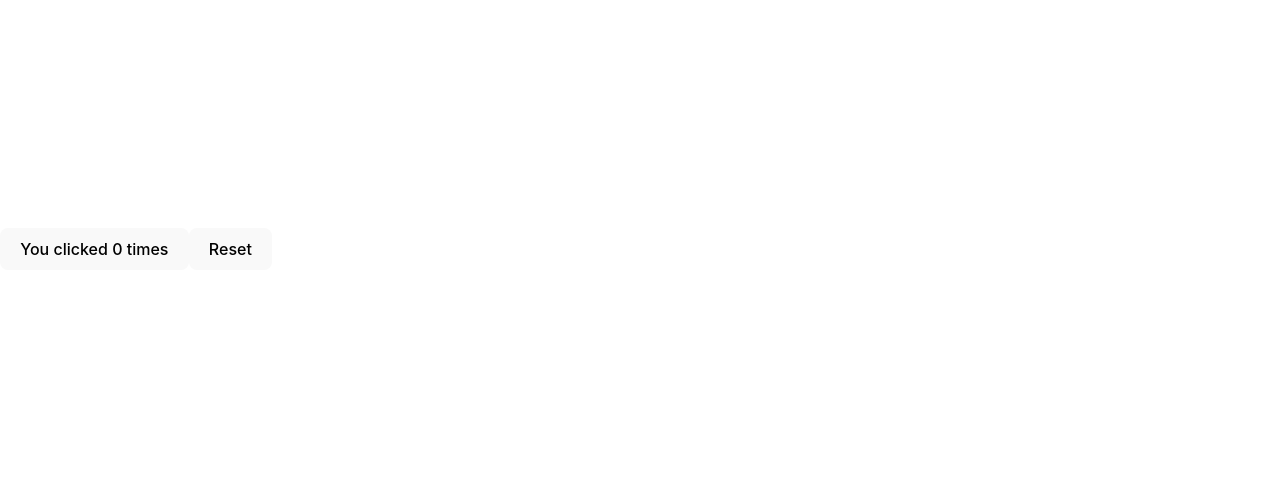
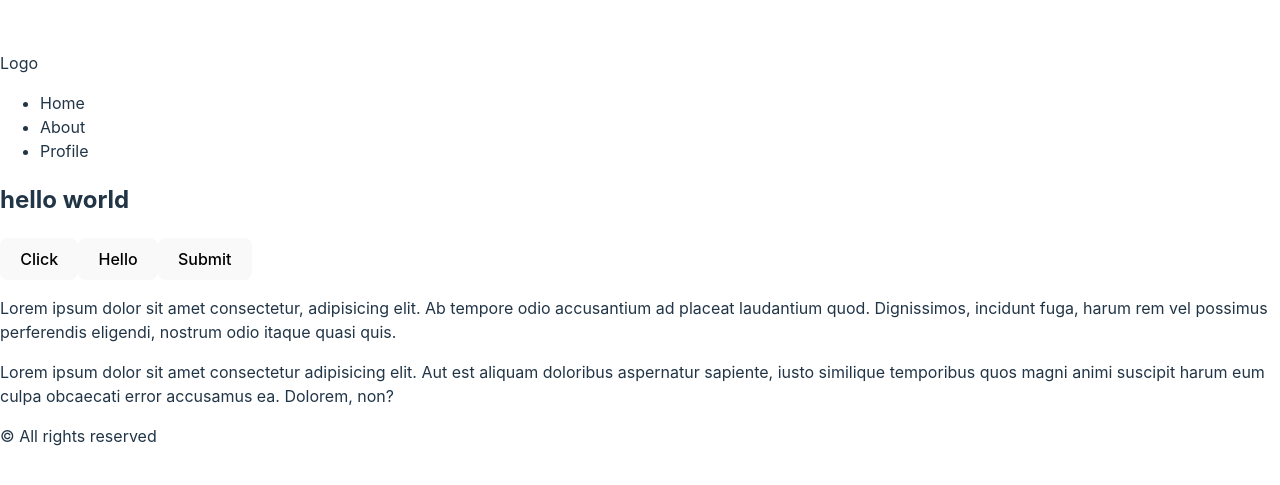
Before and after one commit to svbiz4u/react-test, a React (Vite) app: page / in a window 1280 px wide. Shown: the part 151-636 px from the top of the page. Built offline with nearby package versions, Linux system fonts and the light colour scheme.

Commit message:
com-021124-1636

```diff
--- a/src/components/App.jsx
+++ b/src/components/App.jsx
@@ -1,125 +1,52 @@
+const Header = () => {
+  return (
+<header>
+    <div> Logo </div>
+      <nav>
+        <ul>
+        <li>Home</li>
+        <li>About</li>
+        <li>Profile</li>
+        </ul>
+      </nav>
+  </header>
+)
+}
 
-// src/App.jsx
-// import Product from './Product';
+const Section = () => {
+  return (
+    <section>
+    <h2>hello world</h2>
+    <button>Click</button>
+    <button>Hello</button>
+    <button>Submit</button>
+    <p>Lorem ipsum dolor sit amet consectetur, adipisicing elit. Ab tempore odio accusantium ad placeat laudantium quod. Dignissimos, incidunt fuga, harum rem vel possimus perferendis eligendi, nostrum odio itaque quasi quis.
+    </p>
+
+    <p>Lorem ipsum dolor sit amet consectetur adipisicing elit. Aut est aliquam doloribus aspernatur sapiente, iusto similique temporibus quos magni animi suscipit harum eum culpa obcaecati error accusamus ea. Dolorem, non?</p>
+  </section>
+  )
+}
+
+const Footer = () => {
+  return (<footer>
+    <span>&copy; All rights reserved</span>
+  </footer>)
+}
+
+const App = () => {
+  return (
+<div>
+ <Header />
+ <Section />
+ <Footer />
 
 
-import { useEffect, useState } from "react";
+</div>
 
-const App = () => {
-  const [clicks, setClicks] = useState(() => {
-    const savedClicks = window.localStorage.getItem("saved-clicks");
-    if (savedClicks !== null) {
-      return Number(savedClicks);
-    }
-    return 0;
-  });
-
-  useEffect(() => {
-    window.localStorage.setItem("saved-clicks", clicks);
-  }, [clicks]);
-
-  return (
-    <div>
-      <button onClick={() => setClicks(clicks + 1)}>
-        You clicked {clicks} times
-      </button>
-      <button onClick={() => setClicks(0)}>Reset</button>
-    </div>
-  );
-};
-
-
-
-
-
-
-
-
-
-
-
-
-
-
-
-
-
-
-
-
-
-
-
+  )
+}
 
 
 
 export default App
-
-
-// export default function App() {
-//   return (
-//   //   <div>
-//   //   <h1>Best selling</h1>
-
-//   //   <Product
-//   //     name="Tacos With Lime"
-//   //     imgUrl="https://images.pexels.com/photos/461198/pexels-photo-461198.jpeg?dpr=2&h=480&w=640"
-//   //     price={10.99}
-//   //   />
-//   //   <Product
-//   //     name="Fries and Burger"
-//   //     imgUrl="https://images.pexels.com/photos/70497/pexels-photo-70497.jpeg?dpr=2&h=480&w=640"
-//   //     price={14.29}
-//   //   />
-
-
-
-//   // </div>
-//   );
-// }
-
-
-
-
-
-
-
-
-
-
-
-// import { useState } from 'react'
-// import reactLogo from './assets/react.svg'
-// import viteLogo from '/vite.svg'
-// import './App.css'
-
-// function App() {
-//   const [count, setCount] = useState(0)
-
-//   return (
-//     <>
-//       <div>
-//         <a href="https://vitejs.dev" target="_blank">
-//           <img src={viteLogo} className="logo" alt="Vite logo" />
-//         </a>
-//         <a href="https://react.dev" target="_blank">
-//           <img src={reactLogo} className="logo react" alt="React logo" />
-//         </a>
-//       </div>
-//       <h1>Vite + React</h1>
-//       <div className="card">
-//         <button onClick={() => setCount((count) => count + 1)}>
-//           count is {count}
-//         </button>
-//         <p>
-//           Edit <code>src/App.jsx</code> and save to test HMR
-//         </p>
-//       </div>
-//       <p className="read-the-docs">
-//         Click on the Vite and React logos to learn more
-//       </p>
-//     </>
-//   )
-// }
-
-// export default App
```
